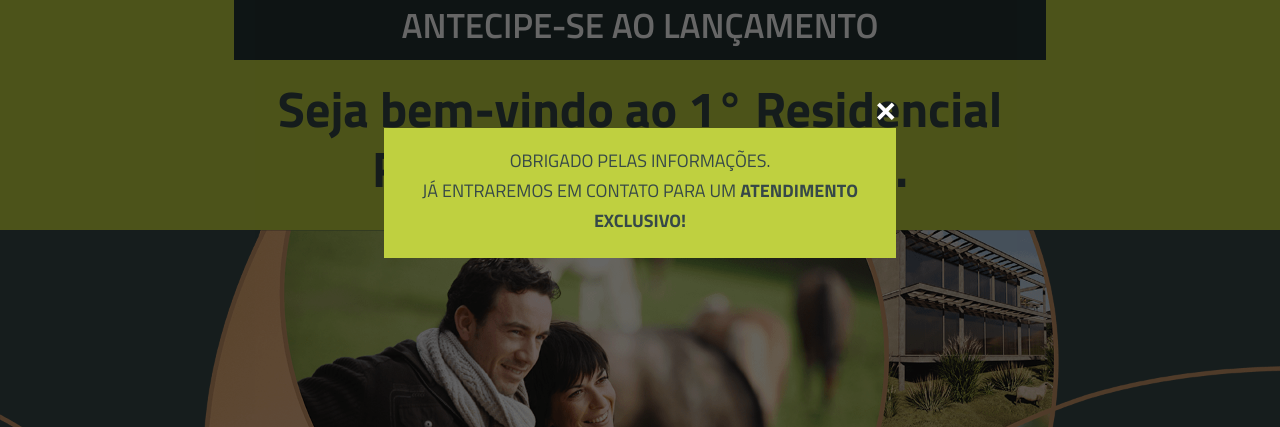
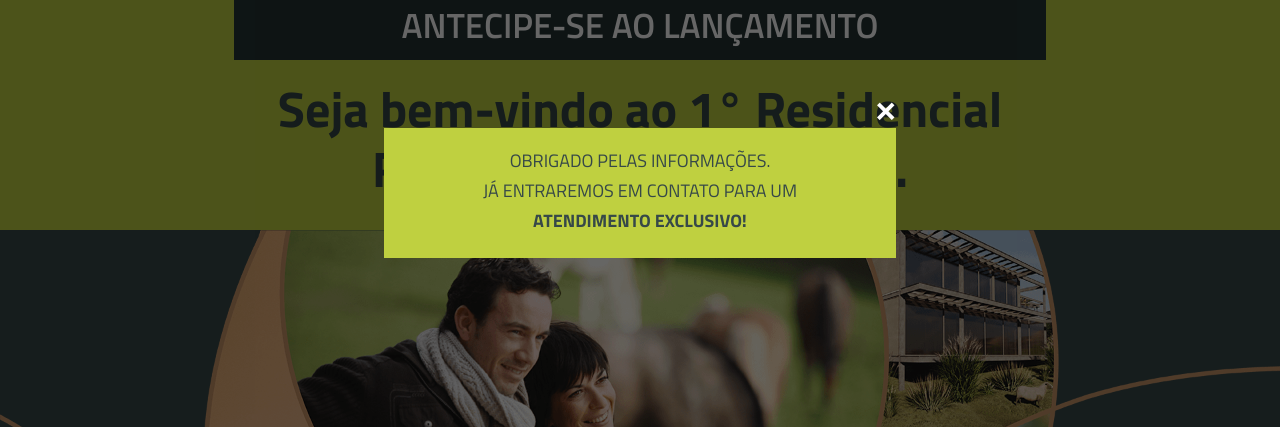
Before and after one commit to IgorSorrilha/grupobatalha.com.br, a CodeIgniter app: page /index.php/contato/obrigado in a window 1280 px wide. Shown: the top 427 px of the page. Run offline with CodeIgniter, Linux system fonts and the light colour scheme.

Commit message:
mais ajustes

```diff
--- a/application/views/contato_sucesso.php
+++ b/application/views/contato_sucesso.php
@@ -111,6 +111,6 @@
     <div>
         <button type="button" class="close" id="close"><span aria-hidden="true">&times;</span></button>
         <p>Obrigado pelas informações.<br />
-            Já entraremos em contato para um <strong>atendimento exclusivo!</strong></p>
+            Já entraremos em contato para um </br><strong>atendimento exclusivo!</strong></p>
     </div>
 </div>
--- a/assets/css/home.css
+++ b/assets/css/home.css
@@ -1,3 +1,7 @@
+body {
+  overflow-x: hidden;
+}
+
 .home-01 {
   background-color: #bfd040;
 }
--- a/assets/css/home.scss
+++ b/assets/css/home.scss
@@ -1,3 +1,7 @@
+body {
+    overflow-x: hidden;
+}
+
 .home-01 {
     background-color: #bfd040;
 
--- a/assets/css/style.css
+++ b/assets/css/style.css
@@ -418,6 +418,10 @@ p {
     width: auto;
     margin: 30% auto 0;
   }
+}
+
+body {
+  overflow-x: hidden;
 }
 
 .home-01 {
```
Also changed, not shown: application/controllers/home.php (+9 -9 lines), .htaccess_producao.txt, assets/css/style.scss (line endings or trailing spaces), 2 other files.
